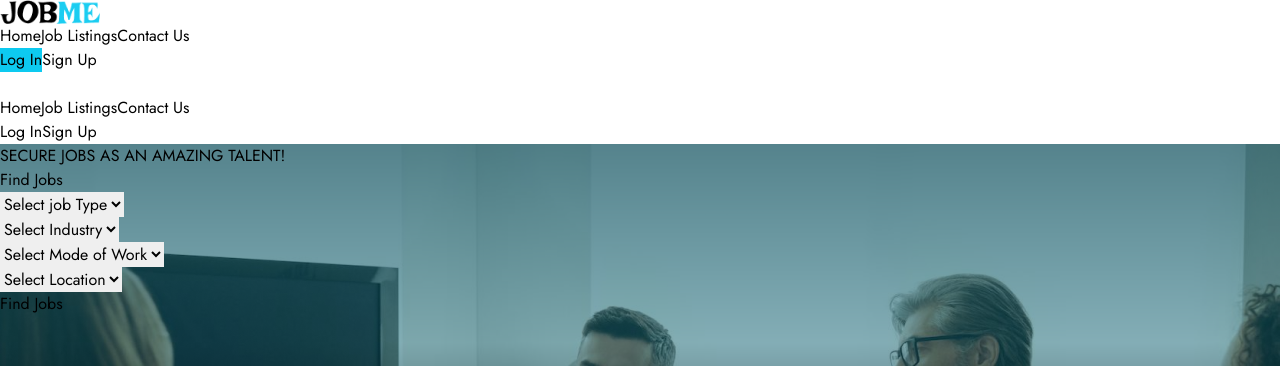
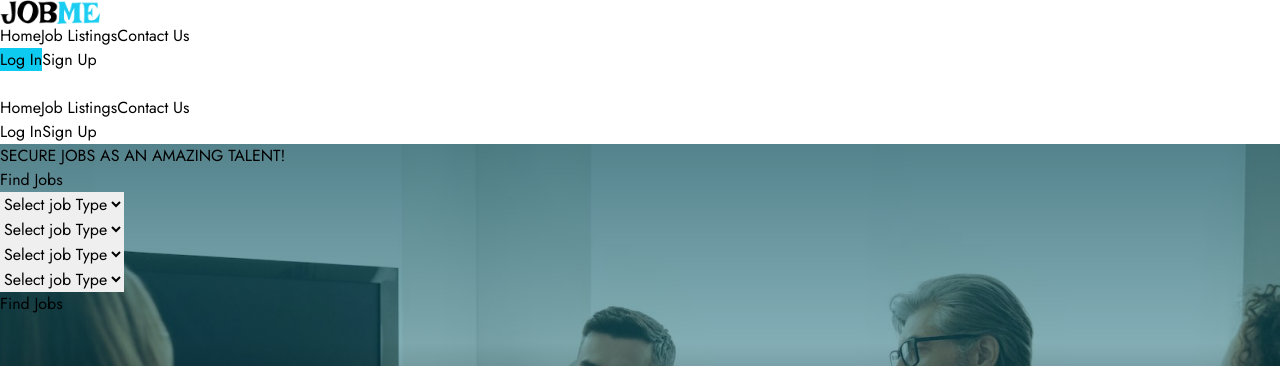
Before and after one commit to somaxo/Job-me, a Next.js app: page / in a window 1280 px wide. Shown: the top 366 px of the page. Built offline with nearby package versions, Linux system fonts and the light colour scheme.

Commit message:
corrected the alignment of the application and resized a few things

```diff
--- a/component/Navbar.js
+++ b/component/Navbar.js
@@ -7,11 +7,11 @@ const Navbar = () => {
   return (
     <>
       <nav className="bg-white sticky top-0 z-50  shadow-lg">
-        <div className="w-11/12 container mx-auto px-4">
+        <div className="w-11/12 container mx-auto">
           <div className="flex justify-between">
             <div className="flex space-x-7">
               <div>
-                <Link href="/" className="flex items-center py-4 px-2 ">
+                <Link href="/" className="flex items-center py-4  ">
                   <Image src="/jobme.png" width={100} height={100} alt='logo'/>
                 </Link>
               </div>
@@ -37,13 +37,13 @@ const Navbar = () => {
               </Link>
             </div>
 
-            <div className="max-sm:hidden md:visible flex justify-center gap-3">
-              <button className="w-16 h-10 my-auto rounded btn-color text-white hover:bg-white hover:text-black">
+            <div className="max-sm:hidden md:visible flex justify-center text-center gap-3">
+              <Link href="/login" className="w-16 h-10 py-2 hidden md:block my-auto rounded btn-color text-white hover:bg-white hover:text-black">
                 Log In
-              </button>
-              <button className="w-16 h-10 my-auto rounded hover-btn hover:text-white">
+              </Link>
+              <Link href="/signup" className="w-16 h-10 py-2 hidden md:block my-auto rounded hover-btn hover:text-white">
                 Sign Up
-              </button>
+              </Link>
             </div>
 
             <div className="md:hidden flex items-center">
--- a/package.json
+++ b/package.json
@@ -12,7 +12,8 @@
     "next": "14.2.4",
     "react": "^18",
     "react-dom": "^18",
-    "react-hook-form": "^7.52.0"
+    "react-hook-form": "^7.52.0",
+    "react-icons": "^5.2.1"
   },
   "devDependencies": {
     "eslint": "^8",
--- a/pages/HomeComponents/SectionFour.js
+++ b/pages/HomeComponents/SectionFour.js
@@ -4,26 +4,27 @@ import Image from 'next/image';
 
 const SectionFour = () => {
   return (
-    <div className="section-four-bg grid grid-cols-1 lg:grid-cols-2 lg:w-full lg:justify-between lg:items-center lg:gap-14 mx-auto lg:h-[400px]">
-      <div className=" w-10/12 mx-auto h-64 md:h-56 lg:pl-6 lg:h-[550px]">
-        <h2 className="font-semibold w-10/12 mt-4 mb-2 md:text-2xl md:mt-7 lg:mt-20 lg:text-2xl">
+    <div className="section-four-bg   ">
+      <div className="w-11/12 container mx-auto grid grid-cols-1 lg:grid-cols-2 items-center py-6">
+        <div className=" flex flex-col gap-3 justify-start items-start">
+          <h2 className="">
             Get Jobs that match your Qualifications and Skill Set
           </h2>
-        <p className="mb-4 md:text-lg lg:text-xl">
+          <p className="">
             Lorem ipsum dolor sit amet consectetur. Dolor euismod mattis nulla
-          aliquam a. In ac in ornare donec consectetur. Nam semper gravida enim
-          dolor velit aliquam ut ac.
+            aliquam a. In ac in ornare donec consectetur. Nam semper gravida
+            enim dolor velit aliquam ut ac.
           </p>
 
           <Link
             href="/joblisting"
-          className="btn w-20 bg-[#0dcaf0] mx-auto rounded-md p-2 text-white md:w-[100px] md:text-lg lg:text-xl 2xl:text-3xl"
+            className="btn bg-[#0dcaf0] text-white py-3 px-2 rounded-md  "
           >
             Discover More
           </Link>
         </div>
 
-      <div className="hidden lg:block lg:w-[495px] lg:mb-24">
+        <div className="hidden lg:block">
           <Image
             src="/man.png"
             width={400}
@@ -33,6 +34,7 @@ const SectionFour = () => {
           />
         </div>
       </div>
+    </div>
   );
 }
 
--- a/pages/HomeComponents/SectionOne.js
+++ b/pages/HomeComponents/SectionOne.js
@@ -10,11 +10,11 @@ const SectionOne = () => {
           <Image
             src="/four-people.png"
             alt=""
-            className=" hidden lg:block lg:pl-3 2xl:w-[600px]"
+            className=" hidden lg:block lg:ml-7 2xl:w-[600px]"
             width={450}
             height={450}
           />
-          <div className=" mb-10">
+          <div className=" mb-10 ml-1">
             <h2 className="text-xl font-semibold mb-3 md:text-2xl lg:mt-7 lg:text-3xl 2xl:text-6xl 2xl:mb-10">
               Find Millions of job Opportunities Right for You!
             </h2>
@@ -36,7 +36,7 @@ const SectionOne = () => {
           </div>
         </div>
         <div className="grid grid-cols-1 lg:grid-cols-2  lg:w-full lg:justify-between lg:items-center lg:gap-64 2xl:gap-20">
-          <div className="pl-4 lg:w-[560px]">
+          <div className="ml-1 lg:ml-7 lg:w-[560px]">
             <h2 className="text-xl font-semibold mb-3 md:text-2xl lg:mt-1 lg:text-3xl 2xl:text-6xl 2xl:mb-10">
               Find Millions of job Opportunities Right for You!
             </h2>
--- a/pages/HomeComponents/SectionThree.js
+++ b/pages/HomeComponents/SectionThree.js
@@ -9,7 +9,7 @@ const SectionThree = () => {
         <p className="mt-3 lg:p-3 mb-10 lg:text-xl 2xl:text-3xl md:text-lg">
           Lorem ipsum dolor sit amet consectetur. Augue lacus senectus at amet
           viverra ultrices eget. Tincidunt tristique viverra facilisis arcu non
-          nulla faucibus. Adipiscing blandit nunc lobortis pretium. Tempus
+          nulla. Adipiscing blandit nunc lobortis pretium. Tempus
           viverra vitae nisl imperdiet auctor mattis viverra egestas mattis.
         </p>
       </div>
--- a/pages/HomeComponents/SelectBar.js
+++ b/pages/HomeComponents/SelectBar.js
@@ -3,15 +3,15 @@ import Link from 'next/link'
 
 const SelectBar = () => {
   return (
-    <div className="bg-[rgb(13,202,240,0.5)] h-24 2xl:h-32 lg:w-11/12 mx-auto">
-      <div className="container flex justify-center mx-auto mt-3 lg:gap-5 h-10 text-xl xl:gap-16 2xl:gap-20 ">
+    <div className="bg-[rgb(13,202,240,0.5)]   mx-auto">
+      <div className="container flex flex-row justify-between py-7 w-11/12 items-center mx-auto  lg:gap-5  text-xl xl:gap-6 2xl:gap-20 ">
         {/* ONE */}
 
-        <div className=" mt-7 2xl:mt-8 ">
+        <div className=" p-2  bg-white rounded-md">
           <select
             name=""
             id=""
-            className="h-11 2xl:h-16 2xl:w-60 2xl:text-3xl rounded-md pl-2 text-[23px]"
+            className="2xl:text-3xl bg-transparent text-[23px]"
           >
             <option value="" id="">
               Select job Type
@@ -19,53 +19,52 @@ const SelectBar = () => {
           </select>
         </div>
         {/* TWO */}
-        <div className=" mt-7 2xl:mt-8">
+        <div className=" p-2  bg-white rounded-md">
           <select
             name=""
             id=""
-            className="h-11 2xl:h-16 2xl:w-60 2xl:text-3xl rounded-md pl-2 text-[23px]"
+            className="2xl:text-3xl bg-transparent text-[23px]"
           >
-            <option value="" id="home-option-job">
-              Select Industry
+            <option value="" id="">
+              Select job Type
             </option>
           </select>
         </div>
 
         {/* THREE */}
 
-        <div className=" mt-7 2xl:mt-8">
+        <div className=" p-2  bg-white rounded-md">
           <select
             name=""
             id=""
-            className="h-11 2xl:h-16 2xl:w-60 2xl:text-3xl rounded-md pl-2 text-[23px]"
+            className="2xl:text-3xl bg-transparent text-[23px]"
           >
-            <option value="" id="home-option-job">
-              Select Mode of Work
+            <option value="" id="">
+              Select job Type
+            </option>
+          </select>
+        </div>
+        {/* FOUR */}
+       <div className=" p-2   bg-white rounded-md">
+          <select
+            name=""
+            id=""
+            className="2xl:text-3xl bg-transparent text-[23px]"
+          >
+            <option value="" id="">
+              Select job Type
             </option>
           </select>
         </div>
 
-        {/* FOUR */}
-        <div className=" mt-7 2xl:mt-8">
-          <select
-            name=""
-            id=""
-            className="h-11 2xl:h-16 2xl:w-60 2xl:text-3xl rounded-md pl-2 text-[23px]"
-          >
-            <option value="" id="home-option-job">
-              Select Location
-            </option>
-          </select>
-        </div>
 
-        <div className=" mt-7 text-center 2xl:mt-8 2xl:h-16 2xl:w-60 ">
           <Link
             href="/joblisting"
-            className="btn w-20 bg-[#0dcaf0] mx-auto rounded-md p-2 text-white lg:block h-11 md:w-[120px] text-[23px] 2xl:h-16 2xl:w-60 2xl:text-3xl 2xl:p-3"
+            className="btn bg-[#0dcaf0] rounded-md p-2 text-white text-[23px] 2xl:text-3xl 2xl:p-3"
           >
             Find Jobs
           </Link>
-        </div>
+
       </div>
     </div>
   );
--- a/pages/signup/index.js
+++ b/pages/signup/index.js
@@ -116,7 +116,7 @@ const Login = () => {
           />
         </div>
         <p className="2xl:text-2xl lg:text-xl">
-          Don&apost have an account?
+          Don&apos;t have an account?
           <Link
             href="/signup"
             className="btn w-20 text-[#0dcaf0] mx-auto rounded-md p-2 md:w-[100px] lg:text-xl 2xl:text-2xl "
```
Also changed, not shown: pages/login/index.js (+19 -21 lines), 1 other file (tests, documents, lock files or other folders). Lines whose indentation alone changed are shown as unchanged.
